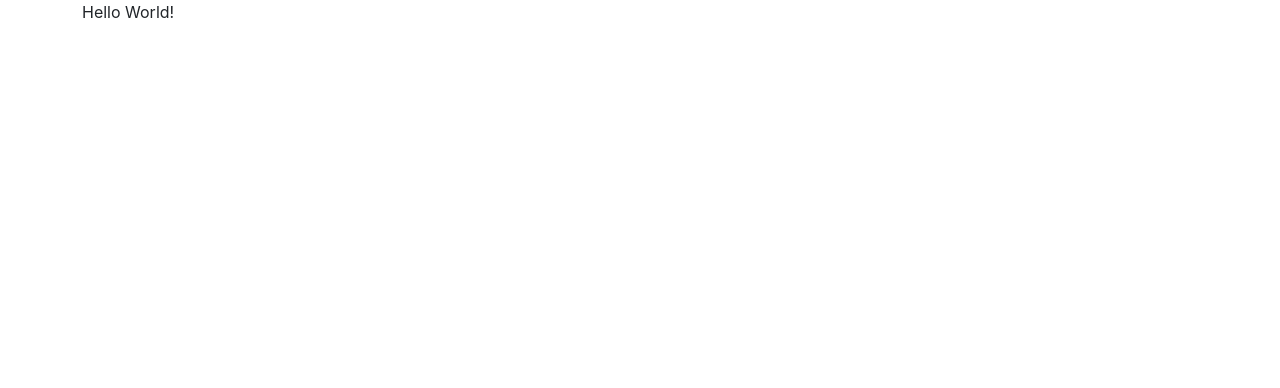
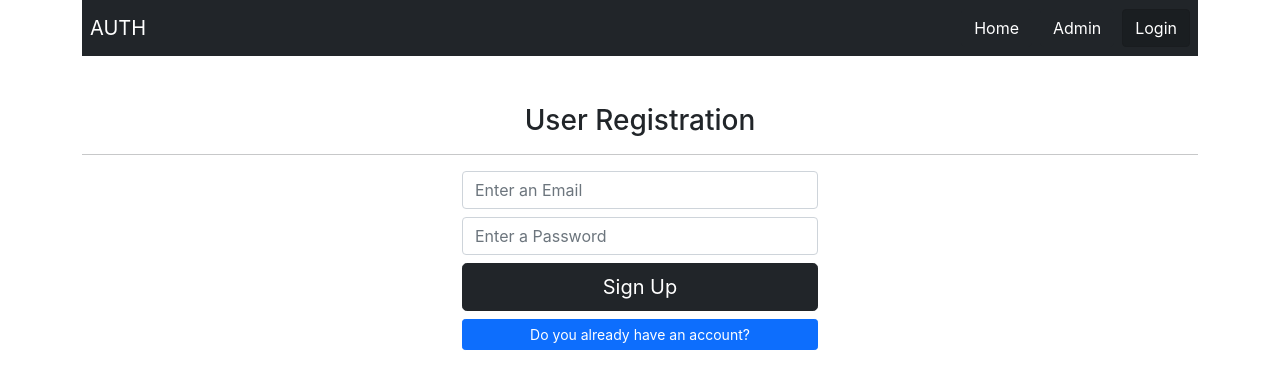
Before and after one commit to egbazua/auth-reactjs-firebase, a React (Create React App) app: page /login in a window 1280 px wide. Shown: the top 388 px of the page. Built offline with nearby package versions, Linux system fonts and the light colour scheme.

Commit message:
Layout design

```diff
--- a/src/App.jsx
+++ b/src/App.jsx
@@ -1,8 +1,25 @@
+import {BrowserRouter as Router, Switch, Route} from 'react-router-dom';
+import Login from './components/Login';
+import Navbar from './components/Navbar';
+
 function App() {
   return (
-    <div className="container">
-      Hello World!
-    </div>
+    <Router>
+      <div className="container">
+        <Navbar />
+        <Switch>
+        <Route exact path="/">
+            Home...
+          </Route>
+          <Route path="/login">
+            <Login />
+          </Route>
+          <Route path="/admin">
+            Admin...
+          </Route>
+        </Switch>
+      </div>
+    </Router>
   );
 }
 
--- /dev/null
+++ b/src/components/Login.jsx
@@ -0,0 +1,71 @@
+import { useState } from 'react';
+
+const Login = () => {
+
+    const [email, setEmail] = useState('');
+    const [pass, setPass] = useState('');
+    const [error, setError] = useState(null);
+    const [isRegister, setIsRegister] = useState(true);
+
+    const dataProcess = (e) => {
+        e.preventDefault();
+
+        if(!email.trim()){
+            /* console.log('Empty Email.'); */
+            setError('Empty Email.');
+            return
+        }
+
+        if(!pass.trim()){
+            /* console.log('Empty Password.'); */
+            setError('Empty Password.');
+            return
+        }
+
+        if(pass.length < 6 ){
+            /* console.log('Password less than 6 characters.'); */
+            setError('Password more than 5 characters.');
+            return
+        }
+
+        setError(null);
+        /* console.log("Verified validations."); */
+
+    }
+
+    return (
+        <div className="mt-5">
+            <h3 className="text-center">
+                {
+                    isRegister ? 'User Registration' : 'User Login'
+                }
+            </h3>
+            <hr />
+            <div className="row justify-content-center">
+                <div className="col-12 col-sm-8 col-md-6 col-xl-4">
+                    <form onSubmit={dataProcess}>
+                        {
+                            error && (
+                                <div className="alert alert-danger">{error}</div>
+                            )
+                        }
+                        <input onChange={ (e) => setEmail(e.target.value)} value={email} type="email" className="form-control mb-2" placeholder="Enter an Email" />
+                        <input onChange={ (e) => setPass(e.target.value)} value={pass} type="password" className="form-control mb-2" placeholder="Enter a Password" />
+                        <button className="btn btn-dark btn-lg w-100 mb-2" type="submit">
+                            {
+                                isRegister ? 'Sign Up' : 'Sign In'
+                            }
+                        </button>
+                        <button onClick={() => setIsRegister(!isRegister)} type="button" className="btn btn-primary btn-sm w-100">
+                            {
+                                isRegister ? 'Do you already have an account?' : 'You do not have an account?'
+                            }
+                        </button>
+                    </form>
+                </div>
+            </div>
+        </div>
+    );
+}
+
+export default Login;
--- /dev/null
+++ b/src/components/Navbar.jsx
@@ -0,0 +1,24 @@
+import { Link, NavLink } from 'react-router-dom'
+
+const Navbar = () => {
+    return (
+        <div className="navbar navbar-dark bg-dark">
+            <Link className="navbar-brand ms-2" to="/">AUTH</Link>
+            <div>
+                <div className="d-flex">
+                    <NavLink className="btn btn-dark me-2" to="/" exact>
+                        Home
+                    </NavLink>
+                    <NavLink className="btn btn-dark me-2" to="/admin" exact>
+                        Admin
+                    </NavLink>
+                    <NavLink className="btn btn-dark me-2" to="/login" exact>
+                        Login
+                    </NavLink>
+                </div>
+            </div>
+        </div>
+    );
+}
+
+export default Navbar;
```
